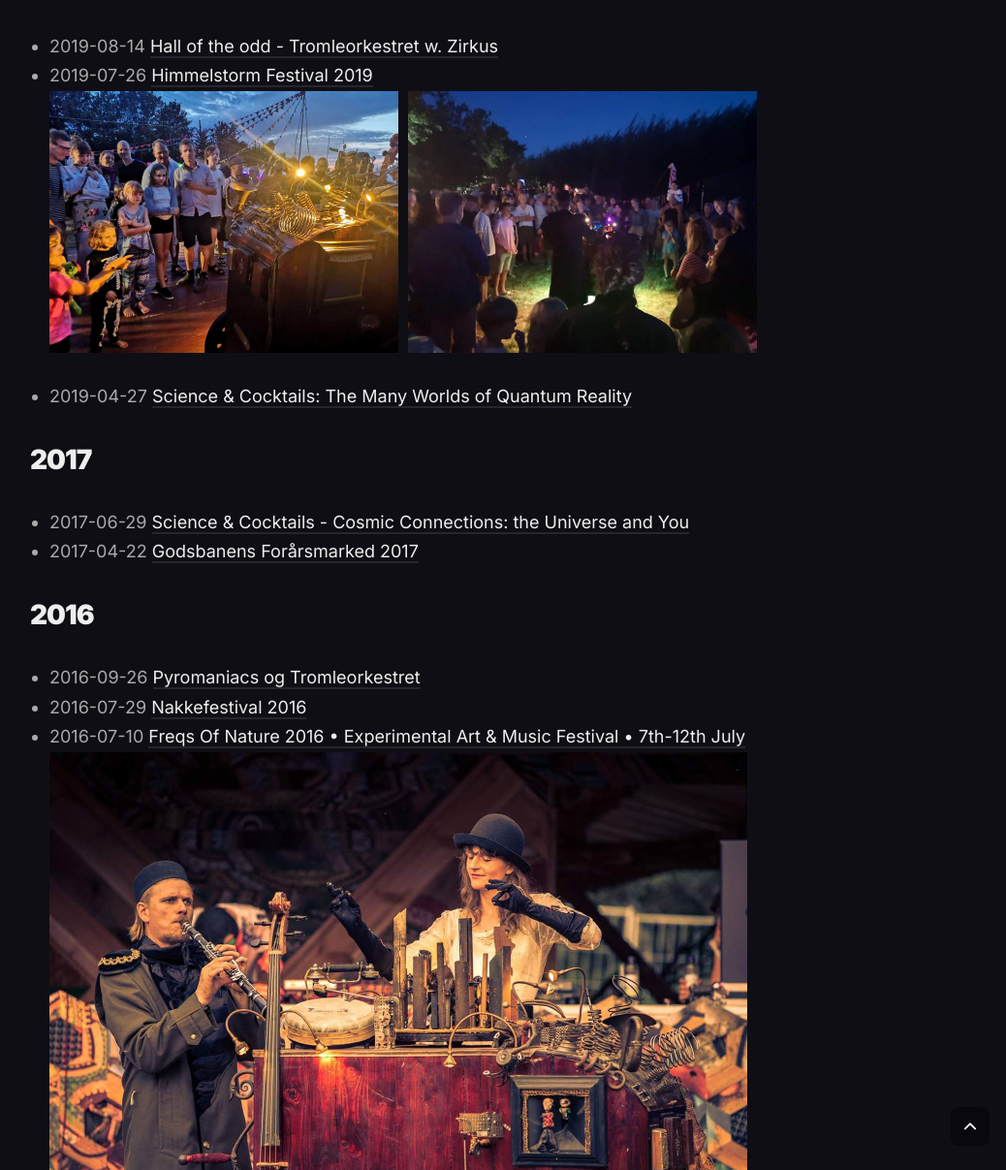
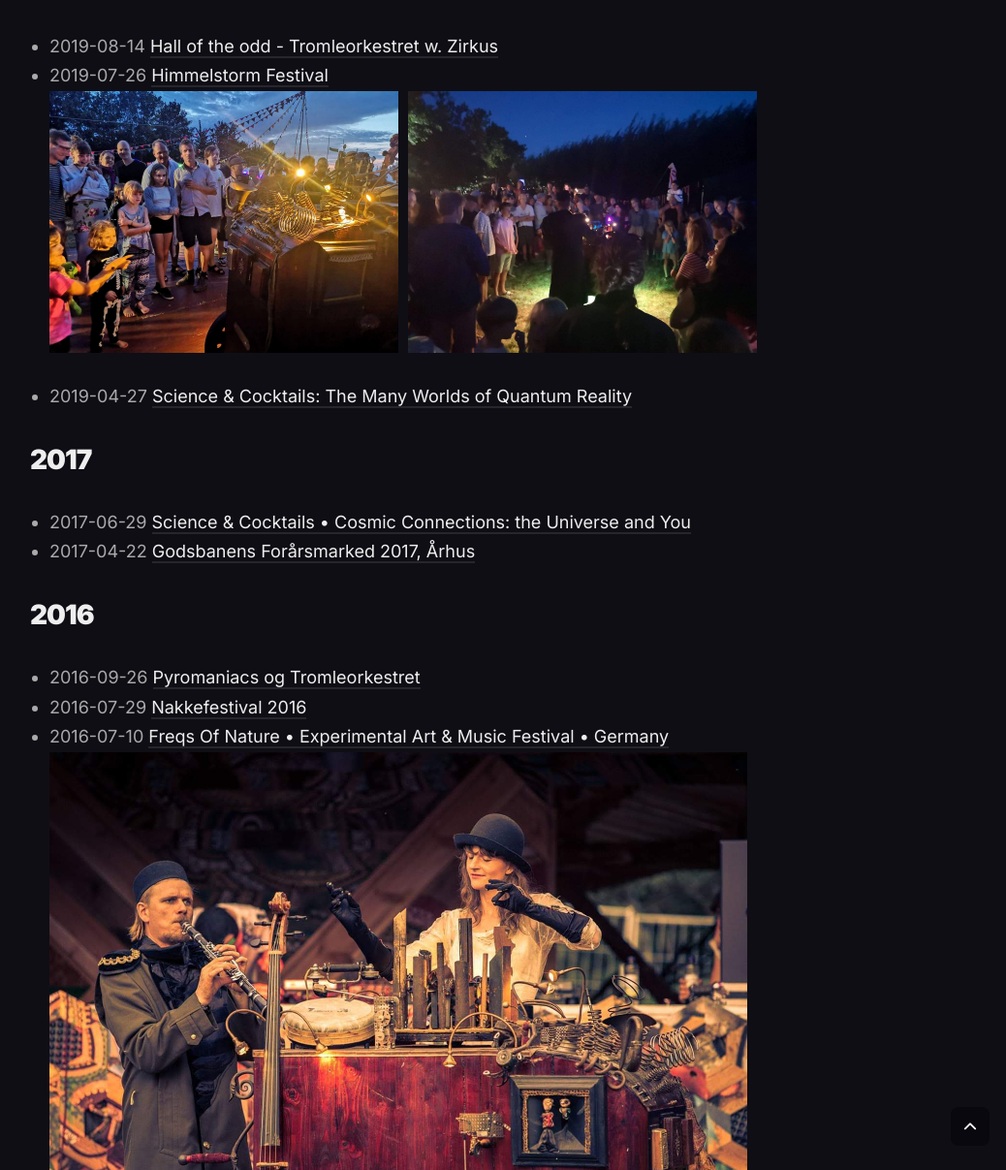
Before and after one commit to robotic4udio/tromleorkestret, a Jekyll site: the page built from _pages/shows.md, in a window 1280 px wide and 1400 px high, scrolled down 6715 px. Shown: the part 193-1400 px from the top of the window at 97% size, without its empty margins (229-1267 px from the left). Built offline with Jekyll 4.4.1, drawn with Linux system fonts in a browser that asks for light colours; some of the changed text lies outside the part shown.

Commit message:
Update shows page

```diff
--- a/_pages/shows.md
+++ b/_pages/shows.md
@@ -123,7 +123,7 @@
     </div>
       <em><a href="{{site.baseurl}}/">Tromleorkestret</a> @ <a href="https://www.facebook.com/events/702296600217062/">BastiOn - Brunette Bros. Back to MaMa</a></em>
 - 2019-08-14 [Hall of the odd - Tromleorkestret w. Zirkus](https://www.facebook.com/halloftheodd/)
-- 2019-07-26 [Himmelstorm Festival 2019](https://www.facebook.com/events/521446411664239/)
+- 2019-07-26 [Himmelstorm Festival](https://www.facebook.com/events/521446411664239/)
   <div class="gallery-box">
     <div class="gallery">
       <img src="/images/tromleorkestret/Pub1.jpg">
@@ -133,19 +133,19 @@
 - 2019-04-27 [Science & Cocktails: The Many Worlds of Quantum Reality](https://www.facebook.com/events/578407449293831/)
 
 ## 2017
-- 2017-06-29 [Science & Cocktails - Cosmic Connections: the Universe and You](https://www.facebook.com/events/262533510881384/)
-- 2017-04-22 [Godsbanens Forårsmarked 2017](https://www.facebook.com/events/1120144288097142/)
+- 2017-06-29 [Science & Cocktails • Cosmic Connections: the Universe and You](https://www.facebook.com/events/262533510881384/)
+- 2017-04-22 [Godsbanens Forårsmarked 2017, Århus](https://www.facebook.com/events/1120144288097142/)
 
 ## 2016
 - 2016-09-26 [Pyromaniacs og Tromleorkestret](https://www.facebook.com/events/255115434883637/)
 - 2016-07-29 [Nakkefestival 2016](https://www.facebook.com/events/1526703804308323/)
-- 2016-07-10 [Freqs Of Nature 2016 • Experimental Art & Music Festival • 7th-12th July](https://www.facebook.com/events/1650900035162677/)
+- 2016-07-10 [Freqs Of Nature • Experimental Art & Music Festival • Germany](https://www.facebook.com/events/1650900035162677/)
   <div class="gallery-box">
     <div class="gallery">
       <img src="/images/tromleorkestret/Freqs2.jpg">
     </div>
   </div>
-- 2016-07-01 [Fusion Festival 2016](https://www.facebook.com/events/974064902647964/)
+- 2016-07-01 [Fusion Festival • Germany](https://www.facebook.com/events/974064902647964/)
   <div class="gallery-box">
     <div class="gallery">
       <img src="/images/fusion/DSC6086.jpg">
@@ -183,7 +183,7 @@
 - 2015-07-25 Thylejren Festival 2015
 
 ## 2014
-- 2014-11-14 [P3 GANDHI Awalks](https://www.youtube.com/embed/p7UaffmEIS0?si=oCJhpmGJbF6U-38E)
+- 2014-11-14 [P3 GANDHI Awalks, Århus](https://www.youtube.com/embed/p7UaffmEIS0?si=oCJhpmGJbF6U-38E)
   <iframe src="https://www.youtube.com/embed/p7UaffmEIS0?si=oCJhpmGJbF6U-38E" frameborder="0" allowfullscreen></iframe>
 - 2014-05-09 [Science & Cocktails - The Luck Factor](https://www.scienceandcocktails.org/en/events/copenhagen/the-luck-factor)
 - 2014-04-12 [Byens Lys, Christiania](https://youtu.be/bC2RTdl-8B0?si=euN2TtkGwlWvIrJs)
@@ -199,9 +199,36 @@
   </div>
 - 2013-08-23 [Århus Lydfestival](https://dinavis.dk/samfund/ECE15502048/lydfestival-med-360-graderskoncert/)
   ![]({{site.baseurl}}/images/tromleorkestret/AarhusGallery.jpg#center)
-- 2013-08-10 [Concert at "chez heiner"](https://www.facebook.com/events/486145334812463/)
-- 2013-07-16 [Festival d'Avignon](https://festival-avignon.com/en/edition-2013)
-- 2013-06-22 [Tunneller og Døre](https://www.facebook.com/events/533015966757080/)
+- 2013-08-11 Ménage a trois Festival, Germany
+  <div class="gallery-box">
+    <div class="gallery">
+      <img src="/images/tromleorkestret/Ménage a trois/2013-08-12 12.31.06.jpg">
+      <img src="/images/tromleorkestret/Ménage a trois/2013-08-12 12.30.38.jpg">
+      <img src="/images/tromleorkestret/Ménage a trois/2013-08-11 19.15.27.jpg">
+    </div>
+  </div>
+- 2013-08-10 [Concert at "chez heiner", Berlin](https://www.facebook.com/events/486145334812463/)
+- 2013-08-09 Tromleorkestret in Mauerpark, Berlin
+- 2013-08-09 Tromleorkestret in Red Light District, Amsterdam
+  <div class="gallery-box">
+    <div class="gallery">
+      <img src="/images/tromleorkestret/RedLightDistrict.jpg">
+    </div>
+  </div>
+- 2013-07-30 Eiffel Tower, Paris
+  <div class="gallery-box">
+    <div class="gallery">
+      <img src="/images/tromleorkestret/Eiffel1.jpg">
+    </div>
+  </div>
+- 2013-07-16 [Festival d'Avignon, France](https://festival-avignon.com/en/edition-2013)
+  <div class="gallery-box">
+    <div class="gallery">
+      <img src="/images/tromleorkestret/Avignon1.jpg">
+      <img src="/images/tromleorkestret/Avignon2.jpg">
+    </div>
+  </div>
+- 2013-06-22 [Tunneller og Døre, Byens Lys, Christiania](https://www.facebook.com/events/533015966757080/)
 
 ## 2012
 - 2012-08-26 Circus Spectaculum, La Capra Grassa, Christiania
```
Also changed, not shown: other parts of _pages/shows.md (+1 -1 lines), images/tromleorkestret/Avignon1.jpg (added), images/tromleorkestret/Avignon2.jpg (added), images/tromleorkestret/Eiffel1.jpg (added), images/tromleorkestret/Ménage a trois/2013-08-11 19.10.38.jpg (added), images/tromleorkestret/Ménage a trois/2013-08-11 19.15.27.jpg (added), images/tromleorkestret/Ménage a trois/2013-08-12 12.30.14.jpg (added), images/tromleorkestret/Ménage a trois/2013-08-12 12.30.38.jpg (added), images/tromleorkestret/Ménage a trois/2013-08-12 12.30.53.jpg (added), 1 other file.
